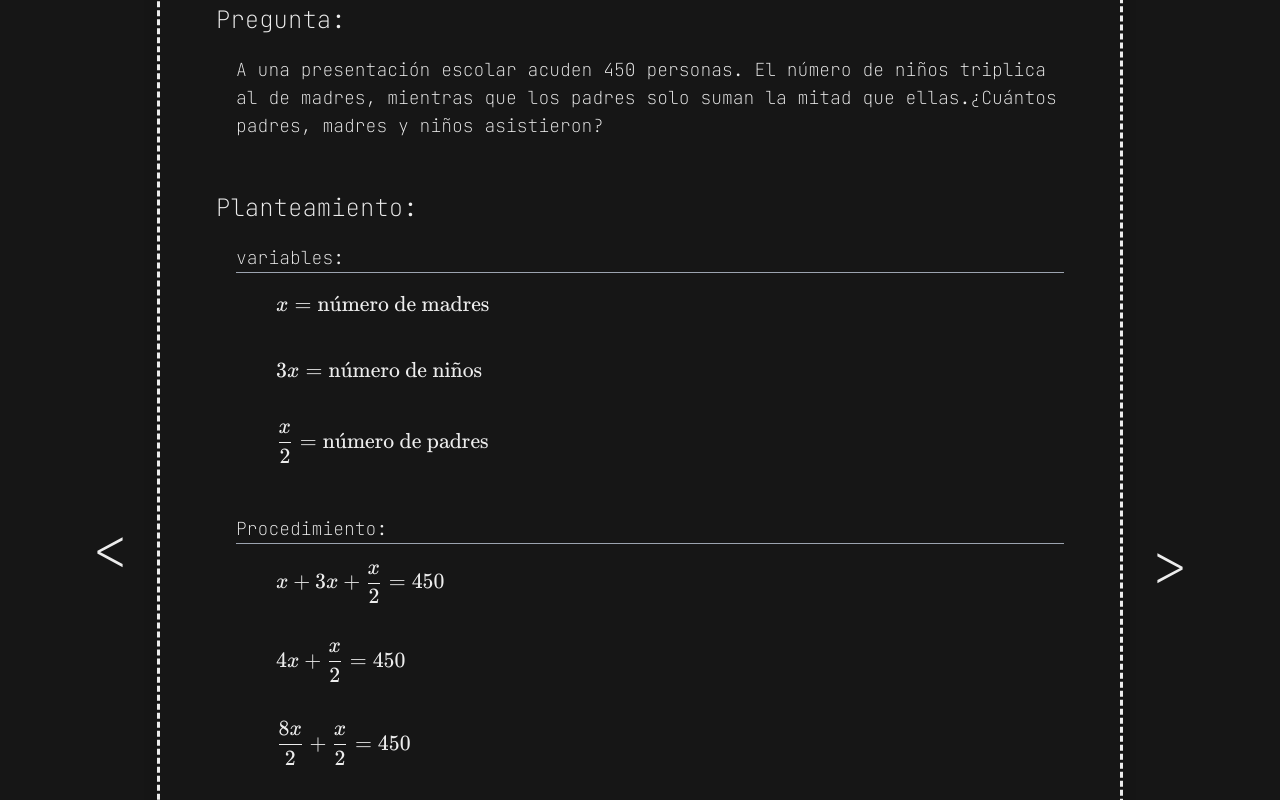
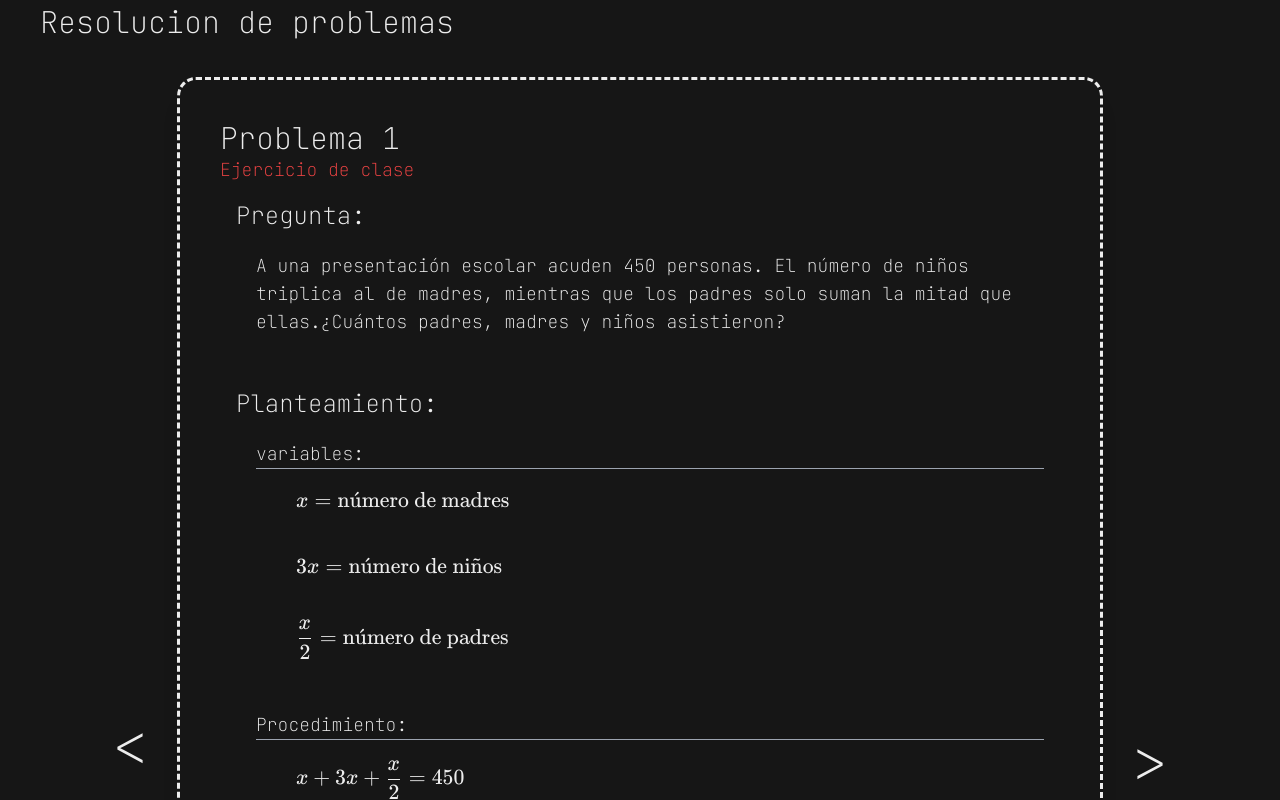
Before and after one commit to KORC-hub/portafolio_io, a Next.js app: page /unit1/lineal-programming in a window 1280 px wide. Shown: the part 1880-2680 px from the top of the page. Built offline with nearby package versions, Linux system fonts and the light colour scheme.

Commit message:
changes to fit smaller screens

```diff
--- a/src/app/page.tsx
+++ b/src/app/page.tsx
@@ -36,8 +36,8 @@ export default function Home() {
     }, []);
 
     return (
-        <div className="mx-5">
-            <div className="prose text-white max-w-full mx-30">
+        <div className="mx-10">
+            <div className="prose text-white max-w-full m-auto lg:w-4/5">
                 <Markdown>{markdownContent}</Markdown>
             </div>
             <h2 className="text-4xl">Unidades:</h2>
--- a/src/app/unit1/lineal-programming/page.tsx
+++ b/src/app/unit1/lineal-programming/page.tsx
@@ -37,8 +37,8 @@ export default function LinealProgramming() {
     }, []);
 
     return (
-        <div className="my-10 mx-5">
-            <div className="prose text-white max-w-full mx-30">
+        <div className="m-10">
+            <div className="prose text-white max-w-full m-auto lg:w-4/5">
                 <Markdown>{markdownContent}</Markdown>
             </div>
             <div>
--- a/src/components/Carousel.tsx
+++ b/src/components/Carousel.tsx
@@ -44,14 +44,30 @@ export default function Carousel({ problems }: Props) {
     };
 
     return (
-        <div className="flex mx-10">
-            <div className="flex justify-center items-center ">
-                <button className=" h-full m-4 p-4 text-6xl hover:text-blue-400" onClick={previous}>
+        <div>
+            <div className="flex xl:mx-10">
+                <div className="invisible w-0 flex justify-center items-center xl:visible xl:w-auto">
+                    <button
+                        className=" h-full m-4 p-4 text-6xl hover:text-blue-400"
+                        onClick={previous}
+                    >
+                        {"<"}
+                    </button>
+                </div>
+                <Card title={`Problema ${selectIndex + 1}`} problem={selectProblem}></Card>
+                <div className="invisible  w-0 flex justify-center items-cente xl:visible xl:w-auto">
+                    <button
+                        className=" h-full m-4 p-4 text-6xl hover:text-blue-400 "
+                        onClick={next}
+                    >
+                        {">"}
+                    </button>
+                </div>
+            </div>
+            <div className="visible text-center xl:invisible">
+                <button className="h-full m-4 p-4 text-6xl hover:text-blue-400" onClick={previous}>
                     {"<"}
                 </button>
-            </div>
-            <Card title={`Problema ${selectIndex + 1}`} problem={selectProblem}></Card>
-            <div className="flex justify-center items-cente">
                 <button className="h-full m-4 p-4 text-6xl hover:text-blue-400" onClick={next}>
                     {">"}
                 </button>
--- a/src/components/cards/linealProgrammingCard.tsx
+++ b/src/components/cards/linealProgrammingCard.tsx
@@ -34,6 +34,7 @@ export default function Card({ title, problem }: Props) {
                         title="Pregunta"
                         textContent={problem.question}
                     ></Section>
+                    <div className="truncate        ">
                         <Section show={Object.entries.length !== 0} title="Planteamiento">
                             {Object.entries(problem.solution).map(([key, value]) => (
                                 <SubSection
@@ -55,6 +56,7 @@ export default function Card({ title, problem }: Props) {
                                 </SubSection>
                             ))}
                         </Section>
+                    </div>
                     <Section
                         show={problem.result !== ""}
                         title="Respuesta"
```
Lines whose indentation alone changed are shown as unchanged.
